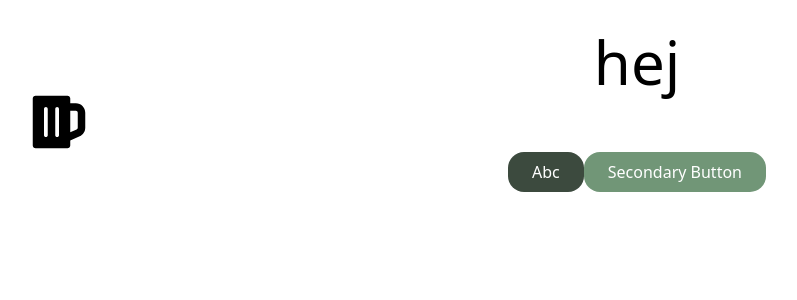
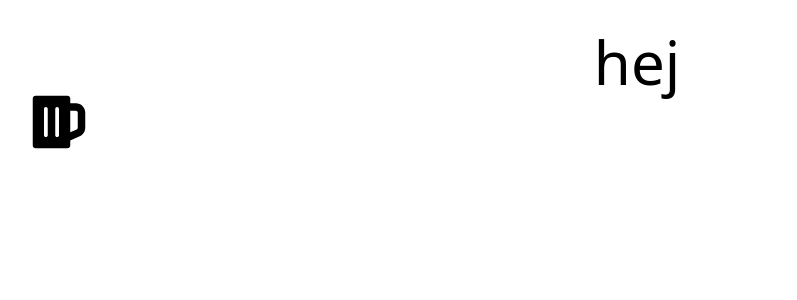
Before and after one commit to ChasAcademy-Team-9/frontend, a React (Vite) app: page / in a window 1280 px wide. Shown: the top 300 px of the page, without its empty margins (3-800 px from the left). Built offline with nearby package versions, Linux system fonts and the light colour scheme.

Commit message:
Clean up button test

```diff
--- a/src/App.tsx
+++ b/src/App.tsx
@@ -9,9 +9,6 @@ function App() {
       <h1 className='text-6xl'>
         hej <FaBeer />
       </h1>
-      {/* <!-- TODO ta bort button test */}
-      <PrimaryButton onClick={()=>alert(123)} text="Abc" />
-      <SecondaryButton onClick={()=>alert('SecondaryBtn')} text="Secondary Button" />
     </>
   );
 }
```
